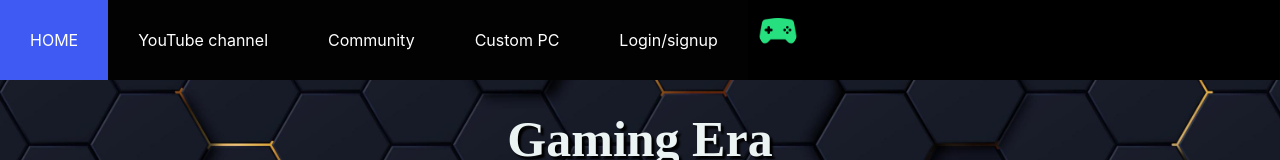
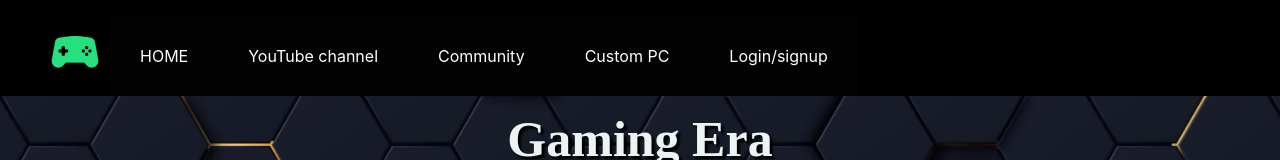
Before and after one commit to SURAJSHARMA-ind/Gaming-Era-website, a plain HTML site: page index.html in a window 1280 px wide. Shown: the top 160 px of the page. Drawn offline with Linux system fonts and the light colour scheme.

Commit message:
Initial Commit

```diff
--- a/Design.css
+++ b/Design.css
@@ -22,10 +22,15 @@ header {
   background-repeat: no-repeat;
   text-shadow: 3px 3px 2px black;
   background-attachment: fixed;
+  margin: 0%;
+
 }
 .logo{
   border: none;
   border-color: black;
+  float: left;
+  overflow: hidden;
+  padding: 70;
 
 }
 nav {
@@ -34,6 +39,7 @@ nav {
   overflow: hidden;
   top: 0;
   width: 100%;
+
 }
 
 nav a {
@@ -61,6 +67,7 @@ main {
 h2 {
   font-family: Reggae One;
   color: white;
+
 }
 
 section {
@@ -107,3 +114,8 @@ footer a {
   float: left;
   color: white;
 }
+
+ul{
+  list-style: none;
+
+}
--- a/index.html
+++ b/index.html
@@ -10,16 +10,24 @@
   </head>
   <body>
     <nav>
-      <img class="logo" src="./icons8-game-controller-100.png" width="60" alt="" />
-      <a href="First Lecture.html  " target="_blank">HOME</a>
-      <a
-        href="https://www.youtube.com/channel/UCi1aAspuXOLSOY6KA-rk5rQ/videos"
-        target="_blank"
-        >YouTube channel</a
-      >
-      <a href="#">Community</a>
-      <a href="#">Custom PC</a>
-      <a href="Registration form.html" target="_blank">Login/signup</a>
+      <ul>
+        <li>
+        <img
+            class="logo"
+            src="./icons8-game-controller-100.png"
+            width="70"
+            alt=""
+        />
+      </li>
+        <li><a href="First Lecture.html  " target="_blank">HOME</a></li>
+        <li><a
+          href="https://www.youtube.com/channel/UCi1aAspuXOLSOY6KA-rk5rQ/videos"
+          target="_blank"
+          >YouTube channel</a></li>
+        <li><a href="#">Community</a></li>
+        <a href="#">Custom PC</a>
+        <li><a href="Registration form.html" target="_blank">Login/signup</a></li>
+      </ul>
     </nav>
     <main>
       <header>
```
